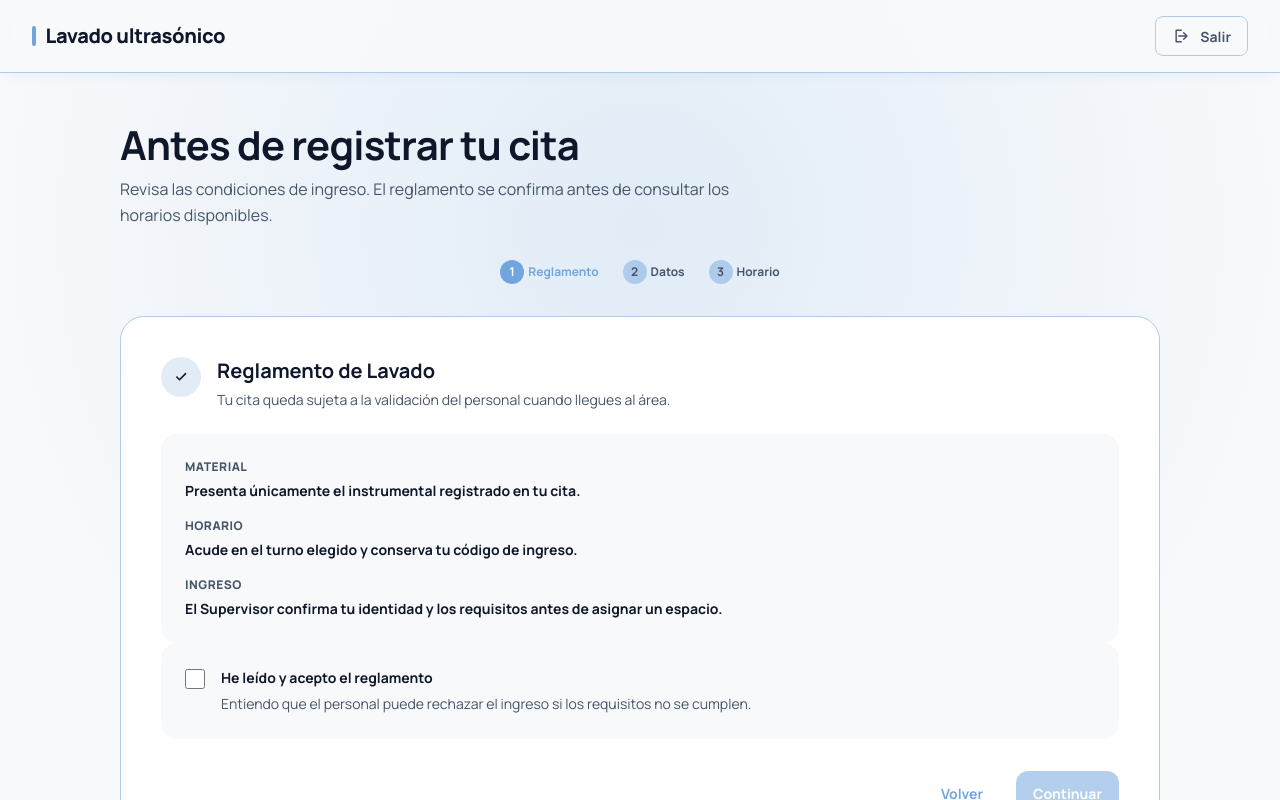
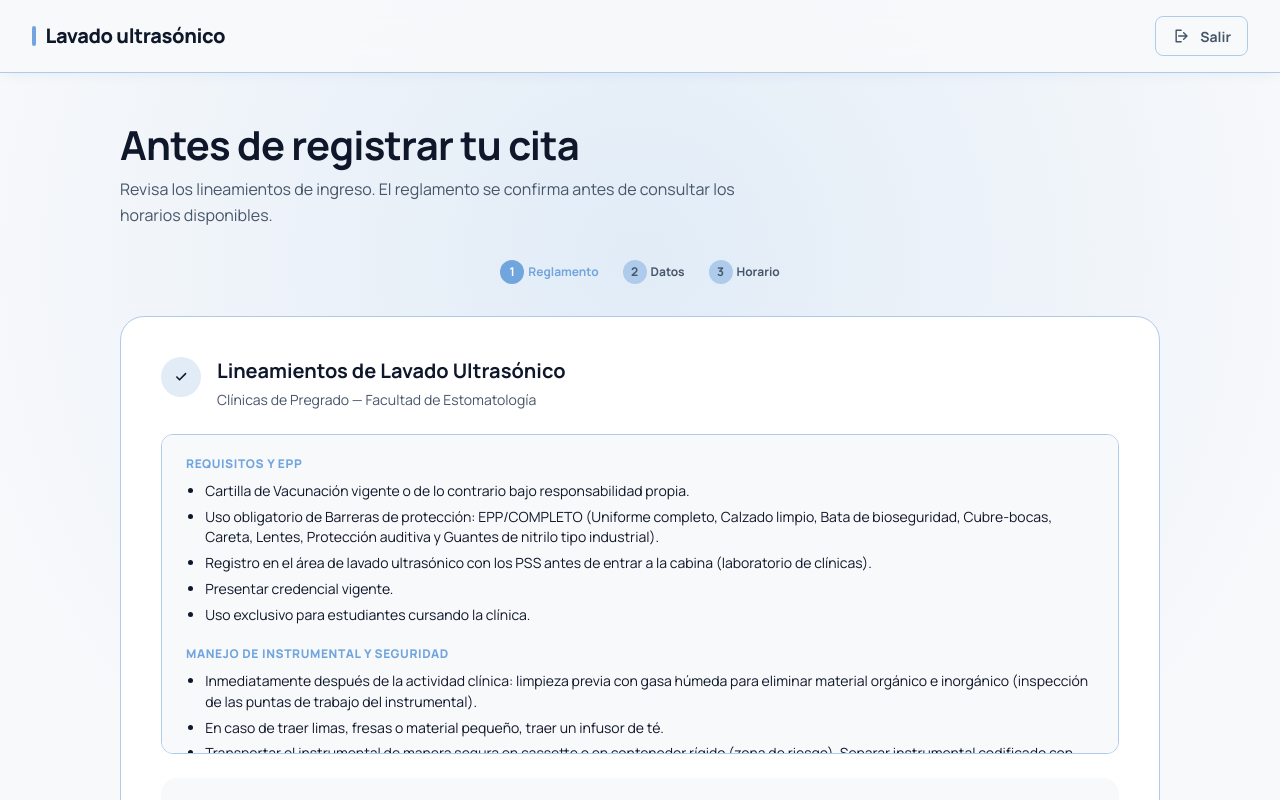
Before and after one commit to AnthonyNav/estoma-app, an Angular app: page /wash/appointments/regulation in a window 1280 px wide. Shown: the top 800 px of the page. Built offline with nearby package versions, Linux system fonts and the light colour scheme.

Commit message:
Reglamento

```diff
--- a/src/app/features/wash-appointments/presentation/wash-regulation.page.html
+++ b/src/app/features/wash-appointments/presentation/wash-regulation.page.html
@@ -2,7 +2,7 @@
   <header class="flow__header">
     <h1 id="regulation-title">Antes de registrar tu cita</h1>
     <p class="flow__intro">
-      Revisa las condiciones de ingreso. El reglamento se confirma antes de consultar los horarios
+      Revisa los lineamientos de ingreso. El reglamento se confirma antes de consultar los horarios
       disponibles.
     </p>
   </header>
@@ -19,27 +19,29 @@
         <svg viewBox="0 0 24 24"><path d="m7 12 3.25 3.25L17.5 8" /></svg>
       </span>
       <div>
-        <h2>Reglamento de Lavado</h2>
-        <p>Tu cita queda sujeta a la validación del personal cuando llegues al área.</p>
+        <h2>Lineamientos de Lavado Ultrasónico</h2>
+        <p>Clínicas de Pregrado — Facultad de Estomatología</p>
       </div>
     </div>
 
-    <ul class="summary-list" aria-label="Puntos clave del reglamento">
-      <li>
-        <span>Material</span>
-        <strong>Presenta únicamente el instrumental registrado en tu cita.</strong>
-      </li>
-      <li>
-        <span>Horario</span>
-        <strong>Acude en el turno elegido y conserva tu código de ingreso.</strong>
-      </li>
-      <li>
-        <span>Ingreso</span>
-        <strong
-          >El Supervisor confirma tu identidad y los requisitos antes de asignar un espacio.</strong
-        >
-      </li>
-    </ul>
+    <!-- Contenedor con scroll para todo el reglamento -->
+    <div
+      class="regulation-scrollbox"
+      tabindex="0"
+      role="region"
+      aria-label="Lineamientos completos"
+    >
+      @for (grupo of lineamientos; track grupo.categoria) {
+        <div class="regulation-group">
+          <h3>{{ grupo.categoria }}</h3>
+          <ul>
+            @for (item of grupo.items; track item) {
+              <li>{{ item }}</li>
+            }
+          </ul>
+        </div>
+      }
+    </div>
 
     <div class="check-card">
       <input
@@ -49,7 +51,7 @@
         (change)="setAccepted($event)"
       />
       <label for="regulation-accepted">
-        <strong>He leído y acepto el reglamento</strong>
+        <strong>He leído y acepto los lineamientos de lavado</strong>
         <p>Entiendo que el personal puede rechazar el ingreso si los requisitos no se cumplen.</p>
       </label>
     </div>
--- a/src/app/features/wash-appointments/presentation/wash-regulation.page.scss
+++ b/src/app/features/wash-appointments/presentation/wash-regulation.page.scss
@@ -11,3 +11,51 @@
   padding: 0;
   list-style: none;
 }
+
+/* Caja del Reglamento con Desplazamiento Interno */
+.regulation-scrollbox {
+  max-height: 20rem;
+  overflow-y: auto;
+  background-color: var(--surface-container-low, #f8f9fb);
+  border: 1px solid var(--outline-variant, #aecbeb);
+  border-radius: var(--radius-md, 0.75rem);
+  padding: 1.25rem 1.5rem;
+  margin-bottom: 1.5rem;
+
+  &::-webkit-scrollbar {
+    width: 6px;
+  }
+  &::-webkit-scrollbar-thumb {
+    background: var(--outline-variant, #aecbeb);
+    border-radius: 4px;
+  }
+
+  .regulation-group {
+    margin-bottom: 1.25rem;
+
+    &:last-child {
+      margin-bottom: 0;
+    }
+
+    h3 {
+      color: var(--primary, #71a5de);
+      font-size: 0.75rem;
+      font-weight: 800;
+      letter-spacing: 0.05em;
+      text-transform: uppercase;
+      margin-bottom: 0.5rem;
+    }
+
+    ul {
+      margin: 0;
+      padding-left: 1.2rem;
+
+      li {
+        color: var(--text-main, #0f172a);
+        font-size: 0.875rem;
+        line-height: 1.45;
+        margin-bottom: 0.35rem;
+      }
+    }
+  }
+}
--- a/src/app/features/wash-appointments/presentation/wash-regulation.page.ts
+++ b/src/app/features/wash-appointments/presentation/wash-regulation.page.ts
@@ -11,6 +11,54 @@ import { AppointmentRegistrationDraftService } from './appointment-registration-
   changeDetection: ChangeDetectionStrategy.OnPush,
 })
 export class WashRegulationPage {
+  readonly lineamientos = [
+    {
+      categoria: 'Requisitos y EPP',
+      items: [
+        'Cartilla de Vacunación vigente o de lo contrario bajo responsabilidad propia.',
+        'Uso obligatorio de Barreras de protección: EPP/COMPLETO (Uniforme completo, Calzado limpio, Bata de bioseguridad, Cubre-bocas, Careta, Lentes, Protección auditiva y Guantes de nitrilo tipo industrial).',
+        'Registro en el área de lavado ultrasónico con los PSS antes de entrar a la cabina (laboratorio de clínicas).',
+        'Presentar credencial vigente.',
+        'Uso exclusivo para estudiantes cursando la clínica.',
+      ],
+    },
+    {
+      categoria: 'Manejo de Instrumental y Seguridad',
+      items: [
+        'Inmediatamente después de la actividad clínica: limpieza previa con gasa húmeda para eliminar material orgánico e inorgánico (inspección de las puntas de trabajo del instrumental).',
+        'En caso de traer limas, fresas o material pequeño, traer un infusor de té.',
+        'Transportar el instrumental de manera segura en cassette o en contenedor rígido (zona de riesgo). Separar instrumental codificado con cinta o goma del mismo color.',
+        'Toda cucharilla de impresión tiene su proceso de lavado ultrasónico en la clínica de toma de impresiones (separado del instrumental). Prohibido recibir remuneración/cobrar por este proceso.',
+        'Queda prohibido el uso de paños de tela, solo papel para secar.',
+      ],
+    },
+    {
+      categoria: 'Reglas del Área y Capacidad',
+      items: [
+        'Número máximo de 5 alumnos en el área para desarrollar el lavado.',
+        'Proceso no más de 15 minutos de manera personal.',
+        'Se prohíbe la entrada con mochilas o bolsas grandes a las cabinas.',
+        'Queda prohibido el uso del celular durante el proceso e ingerir alimentos.',
+        'Toda persona ajena que haga uso de la infraestructura será reportada ante las autoridades.',
+        'Es obligatorio reportar daños y material olvidado.',
+        'En caso de accidente, lesión o punción, reportar a la Jefatura de Clínicas para dar seguimiento al riesgo biológico.',
+      ],
+    },
+    {
+      categoria: 'Proceso de Lavado y Esterilización',
+      items: [
+        'Desinfectar superficies de trabajo antes y después de su uso (uso obligatorio de guantes).',
+        'Limpieza previa del instrumental. Las tinas se encuentran programadas por 15 minutos, solo activar el encendido.',
+        'Enjuagar de manera abundante y realizar secado a presión del instrumental.',
+        'El CEyE entrega el papel para esterilizar y 3 pulgadas de cinta testigo. Sellar perfectamente y rotular con datos personales.',
+        'Separar el instrumental textil (campo quirúrgico, campo hendido y batas) como plástico (cucharillas de impresión, Snap, etc.) y látex.',
+        'Queda prohibido cortar bolsas para esterilizar.',
+        'Protocolo de desinfección de los guantes de nitrilo después de terminar y protocolo de lavado de manos al finalizar.',
+        'El proceso será supervisado por los Pasantes de Servicio Social.',
+      ],
+    },
+  ];
+
   private readonly router = inject(Router);
   private readonly registration = inject(AppointmentRegistrationDraftService);
 
```
